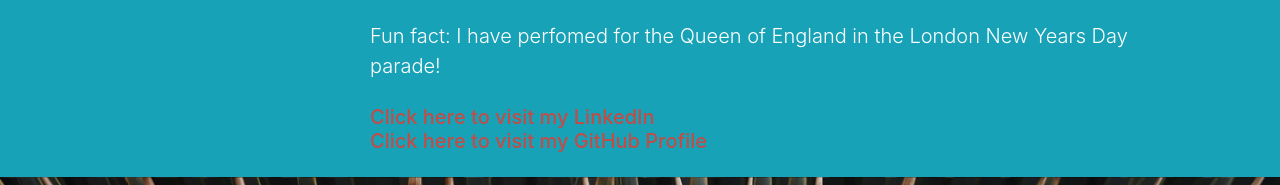
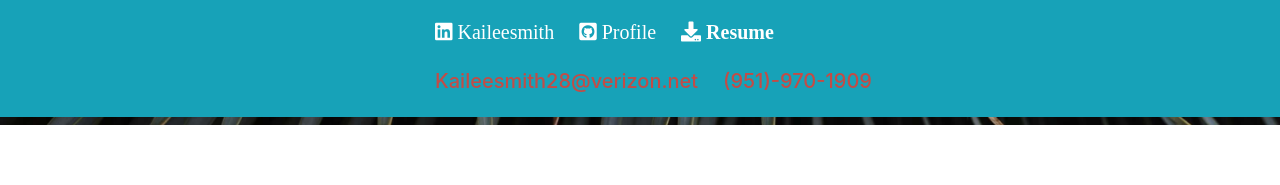
Before and after one commit to kaileesmith/My-Portfolio, a plain HTML site: page index.html in a window 1280 px wide. Shown: the part 676-861 px from the top of the page. After the commit the page ends 801 px from the top, so only its background shows below. Drawn offline with nearby package versions, Linux system fonts and the light colour scheme.

Commit message:
added links to profiles and updated styling

```diff
--- a/index.html
+++ b/index.html
@@ -8,6 +8,9 @@
     <link href="https://fonts.googleapis.com/css2?family=Fjalla+One&family=Oswald:wght@500&display=swap" rel="stylesheet">
     <!-- Bootstrap -->
     <link rel="stylesheet" href="https://stackpath.bootstrapcdn.com/bootstrap/4.5.2/css/bootstrap.min.css" integrity="sha384-JcKb8q3iqJ61gNV9KGb8thSsNjpSL0n8PARn9HuZOnIxN0hoP+VmmDGMN5t9UJ0Z" crossorigin="anonymous">
+    <!-- FontAwesome -->
+    <link rel="stylesheet" href="https://use.fontawesome.com/releases/v5.8.1/css/all.css"
+      integrity="sha384-50oBUHEmvpQ+1lW4y57PTFmhCaXp0ML5d60M1M7uH2+nqUivzIebhndOJK28anvf" crossorigin="anonymous"/>
     <!-- External CSS -->
     <link rel="stylesheet" href="./style.css">
 </head>
@@ -58,13 +61,28 @@
               My hobbies include embroidery, hiking, watching/attending sporting events and anything Disney related. I have worked in the entertainment industry for many years including at the Walt Disney Company and Angels Baseball. My dream is to apply my new skills to a new career in the entertainment industry.
             </article>
             <br>
-            <article class="lead">Fun fact: I have perfomed for the Queen of England in the London New Years Day parade!</article>
+            <!-- <article class="lead">Fun fact: I have perfomed for the Queen of England in the London New Years Day parade!</article>
 
-            <br>
-            <h5><a href="https://www.linkedin.com/in/kaileesmith/" target="_blank"; style="color: #C34C46;"
-              >Click here to visit my LinkedIn</a</h5>
-            <h5><a href="https://www.github.com/kaileesmith" target="_blank"; style="color: #C34C46;"
-                >Click here to visit my GitHub Profile</a</h5>
+            <br> -->
+            <ul class= "links">
+              <li>
+                <h5 class= "fab fa-linkedin"><a href="https://www.linkedin.com/in/kaileesmith/" target="_blank"; style="color: #ffffff;"
+                >  Kaileesmith</a></h5> </li>
+              <li>
+                <h5 class= "fab fa-github-square"><a href="https://www.github.com/kaileesmith" target="_blank"; style="color: #ffffff;"
+                >  Profile</a></h5> </li>
+
+              <li>
+                <h5 class="fas fa-download"><a href="./Kailee Smith Resume 2019.pdf" target="_blank"; style="color: #ffffff;"
+                >  Resume</a></h5> </li>
+                <br><br>
+                <li>
+                  <h5><a href="mailto:kaileesmith1501@gmail.com" target="_blank"; style="color: #C34C46;"
+                  >Kaileesmith28@verizon.net</a></h5> </li>
+              <li>
+                <h5 class ="phone">(951)-970-1909</h5>
+              </li>
+
             </aside>
             </div>
           </div>
--- a/style.css
+++ b/style.css
@@ -18,11 +18,25 @@ body {
 margin-top: 175px;
   }
 
+.links{
+list-style-type: none;
+}
+.links li{
+  float: left;
+  display: inline !important;
+  margin-left: 25px !important
+  /* margin: 0px !important;
+  padding: 0px !important; */
+}
+
+.phone{
+  color: #C34C46;
+}
 
 /* contact html */
   .container{
+    margin-top: 75px;
     height: auto;
-    margin-top: 75px;
   }
 
 .card-header{
```
Also changed, not shown: 1 other file.
